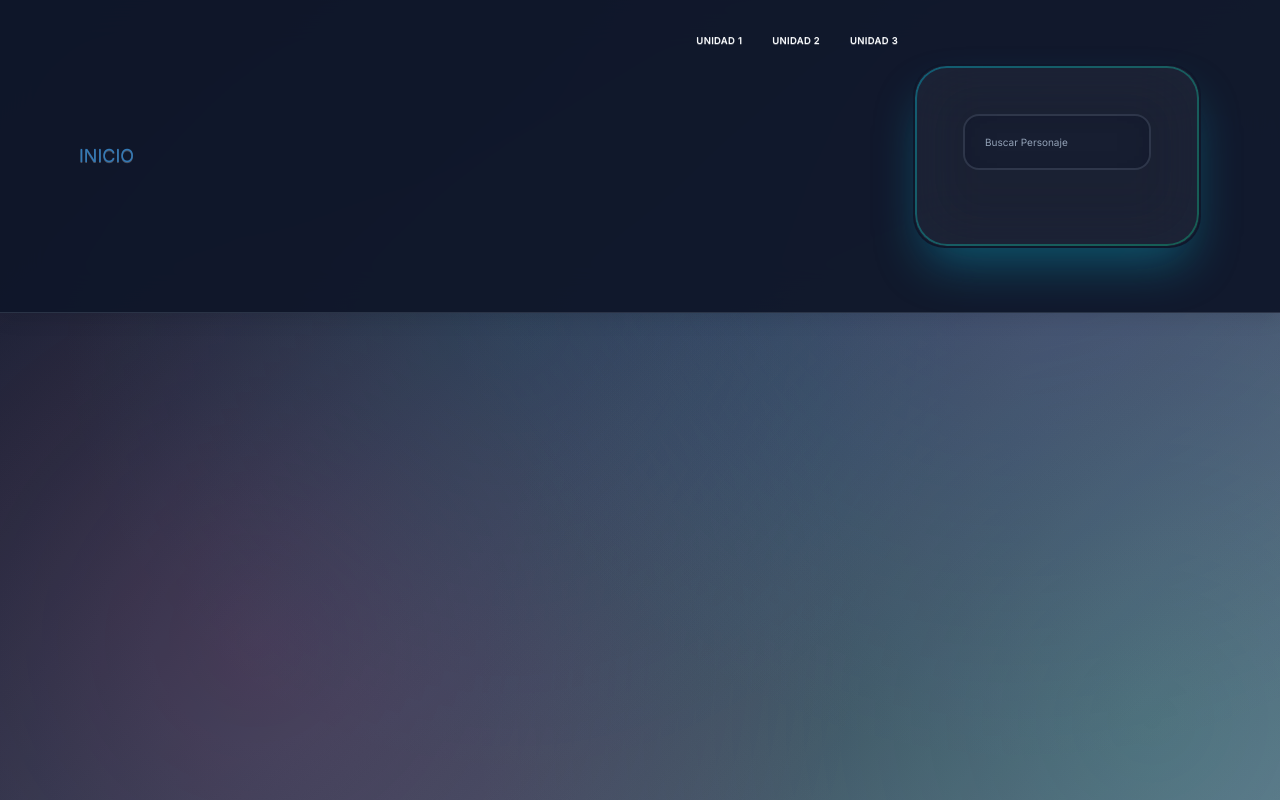
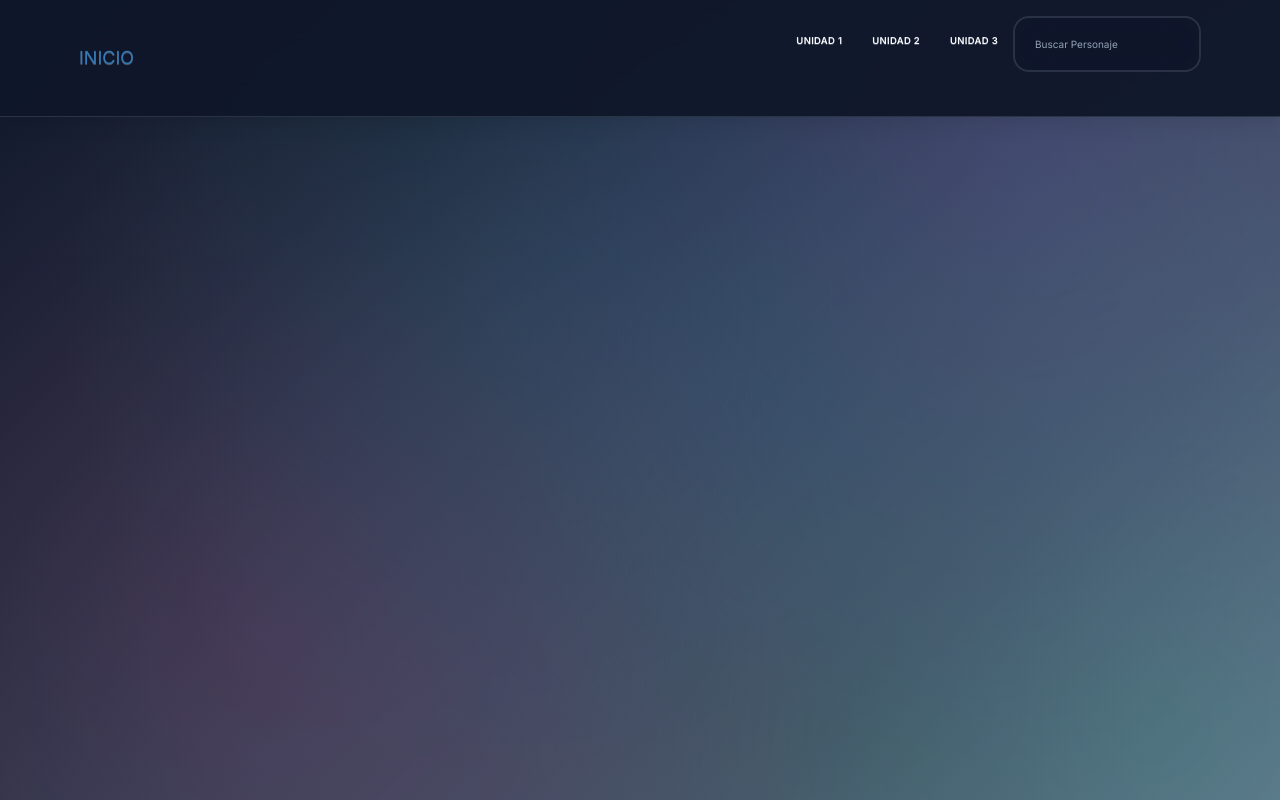
Before and after one commit to UlisesSeguraF/4bprogramacion, a plain HTML site: page ulises09.html in a window 1280 px wide. Drawn offline with nearby package versions, Linux system fonts and the light colour scheme; no server answers.

Commit message:
Update ulises09.html

```diff
--- a/ulises09.html
+++ b/ulises09.html
@@ -90,14 +90,14 @@
               </div>
             </li>
             <li>
-              <form id="form">
+              <div">
                 <input
                 type="text"
                 id="search"
                 class="search"
                 placeholder="Buscar Personaje"
                 />
-              </form>
+              </div>
             </li>
           </ul>
         </div>
```
